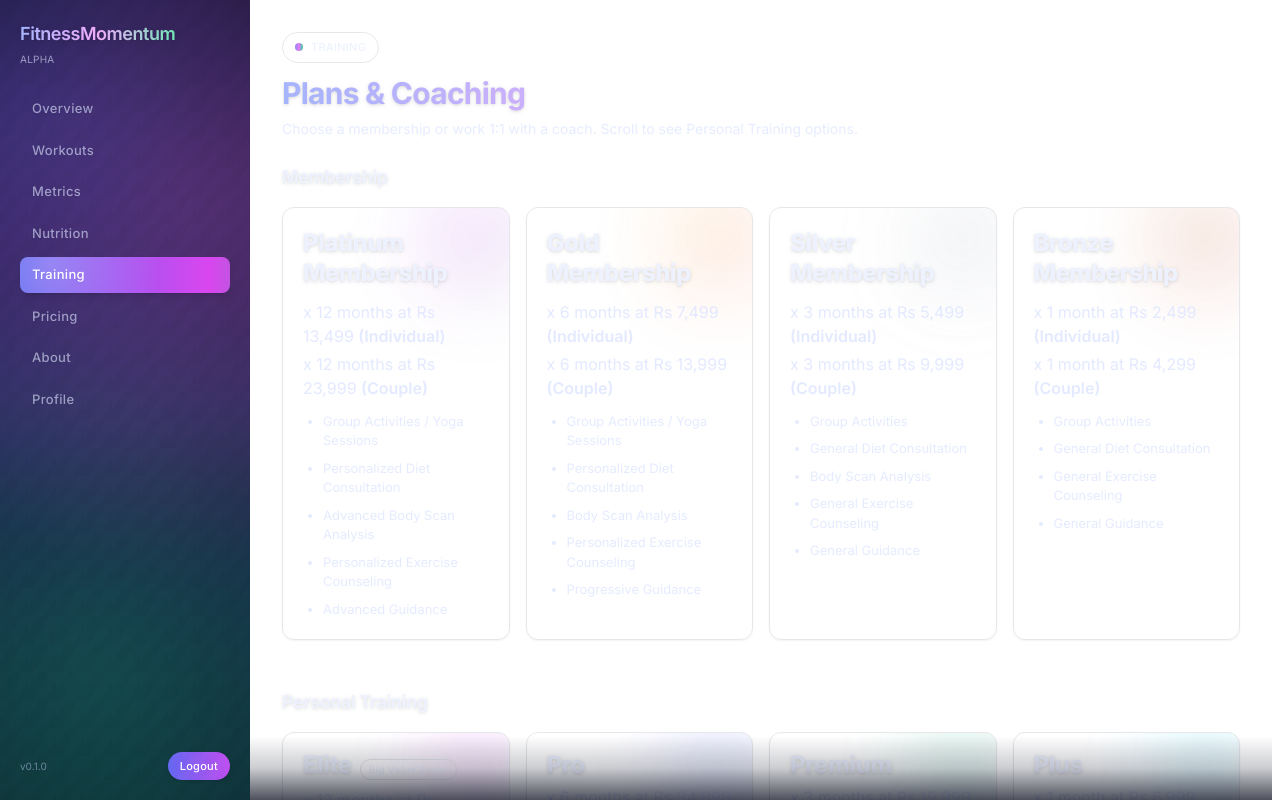
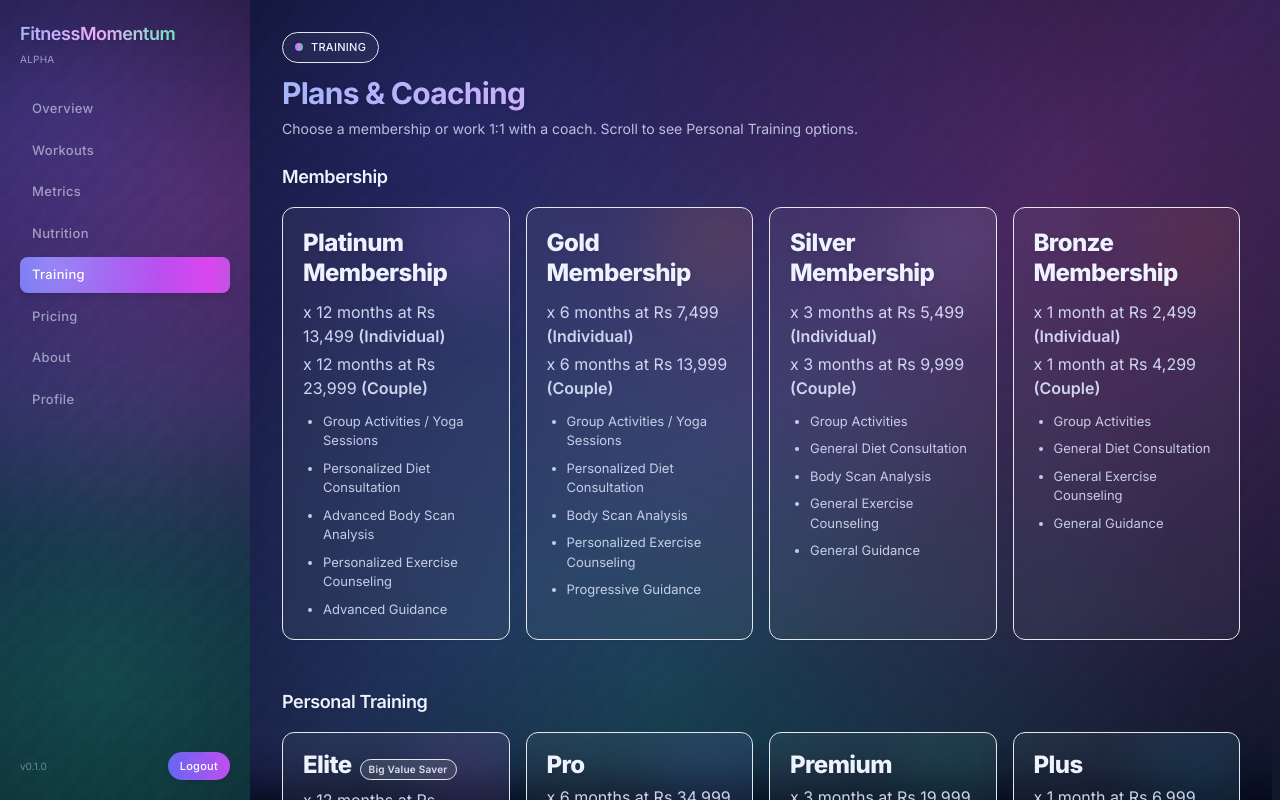
Before and after one commit to Ranjuna120/FitnessMomentum, a Next.js app: page /dashboard/training in a window 1280 px wide. Built offline with nearby package versions, Linux system fonts and the light colour scheme; no server answers.

Commit message:
Update layout.tsx

```diff
--- a/src/app/(dashboard)/dashboard/layout.tsx
+++ b/src/app/(dashboard)/dashboard/layout.tsx
@@ -45,7 +45,16 @@ export default async function DashboardLayout({ children }: { children: React.Re
           </div>
         </header>
   <main className="flex-1 pt-0 lg:pt-0 relative overflow-y-auto overscroll-y-contain scrollbar-thin scrollbar-track-transparent scrollbar-thumb-white/10 hover:scrollbar-thumb-white/20 pr-2">
-    {children}
+    {/* Background layers for main content */}
+    <div className="absolute inset-0 -z-30 bg-gradient-to-br from-slate-950 via-indigo-950 to-slate-900" />
+    <div className="absolute inset-0 -z-20 bg-[radial-gradient(circle_at_20%_15%,rgba(99,102,241,.28),transparent_60%),radial-gradient(circle_at_80%_25%,rgba(236,72,153,.22),transparent_60%),radial-gradient(circle_at_40%_85%,rgba(16,185,129,.24),transparent_60%)]" />
+    <div className="absolute inset-0 -z-10 opacity-20 mix-blend-overlay bg-[linear-gradient(120deg,rgba(255,255,255,.08)_25%,transparent_25%,transparent_50%,rgba(255,255,255,.08)_50%,rgba(255,255,255,.08)_75%,transparent_75%,transparent)] bg-[length:28px_28px]" />
+
+    {/* Page content */}
+    <div className="relative z-10">
+      {children}
+    </div>
+
     {/* gradient fade at bottom for nicer scroll end */}
     <div className="pointer-events-none h-16 -mt-16 sticky bottom-0 w-full bg-gradient-to-t from-slate-950/70 via-slate-950/20 to-transparent" />
   </main>
```
